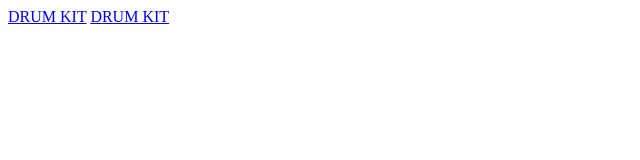
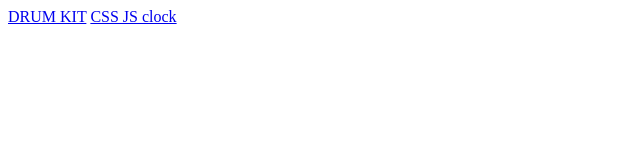
Before and after one commit to sksaifuddin/javascript30, a plain HTML site: page index.html in a window 1280 px wide. Shown: the full height of the page, 0-640 px from the left. Drawn offline with Linux system fonts and the light colour scheme.

Commit message:
corrected the project label

```diff
--- a/index.html
+++ b/index.html
@@ -8,6 +8,6 @@
 </head>
 <body>
     <a target="_blank" href="project-1-js-drum-kit/index.html">DRUM KIT</a>
-    <a target="_blank" href="project-2-js-clock/index.html">DRUM KIT</a>
+    <a target="_blank" href="project-2-js-clock/index.html">CSS JS clock</a>
 </body>
 </html>
```
